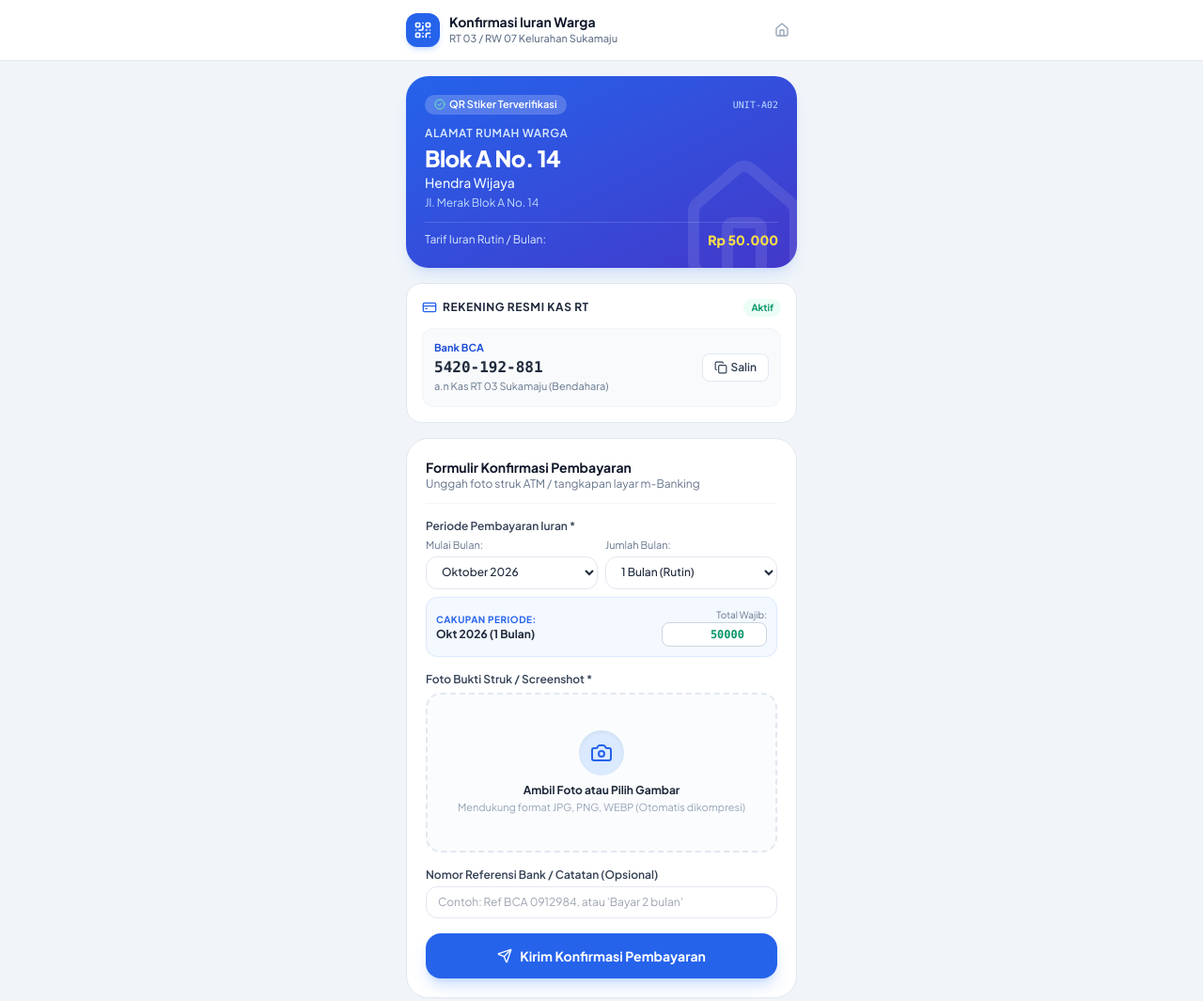
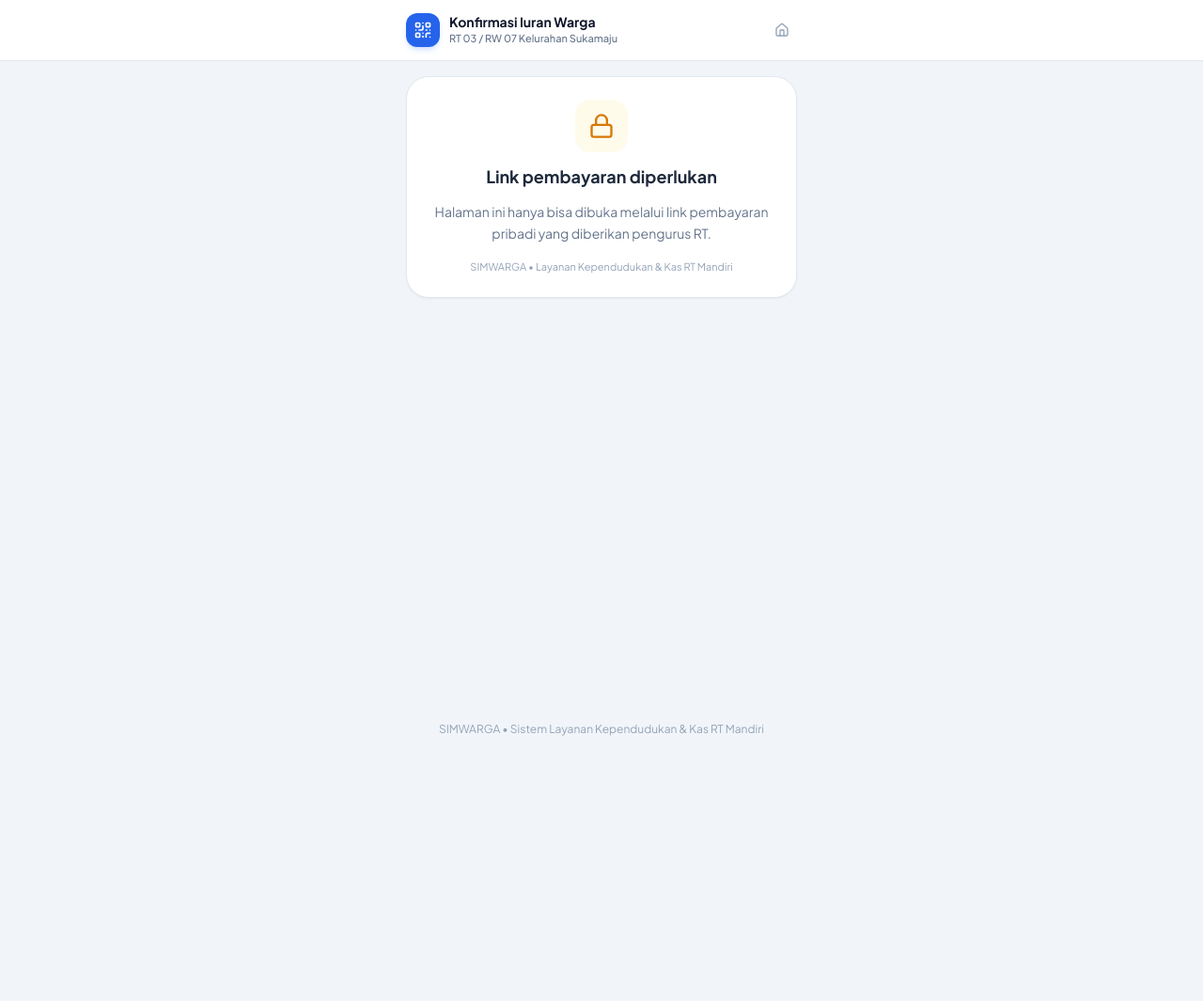
Before and after one commit to agungtri/SIMWARGA, a plain HTML site: page bayar.html in a window 1280 px wide. Shown: the top 1065 px of the page at 94% size. After the commit the page ends 800 px from the top, so only its background shows below. Drawn offline with nearby package versions, Linux system fonts and the light colour scheme.

Commit message:
feat(bayar): wajibkan token pada link pembayaran, link tanpa token tampilkan gerbang

```diff
--- a/bayar.html
+++ b/bayar.html
@@ -59,6 +59,18 @@
 
   <!-- Main Container -->
   <main class="max-w-md mx-auto w-full p-4 flex-1 space-y-4">
+
+    <!-- Gerbang: tampil saat link tidak membawa token yang sah -->
+    <div id="gerbang-token" class="hidden bg-white rounded-3xl p-6 shadow-sm border border-slate-200 text-center space-y-3">
+      <div class="w-14 h-14 mx-auto rounded-2xl bg-amber-50 text-amber-600 flex items-center justify-center">
+        <i data-lucide="lock" class="w-7 h-7"></i>
+      </div>
+      <h2 id="gerbang-judul" class="text-lg font-bold text-slate-800">Link pembayaran diperlukan</h2>
+      <p id="gerbang-pesan" class="text-sm text-slate-500 leading-relaxed">Halaman ini hanya bisa dibuka melalui link pembayaran pribadi yang diberikan pengurus RT.</p>
+      <p class="text-[11px] text-slate-400 pt-1">SIMWARGA &bull; Layanan Kependudukan &amp; Kas RT Mandiri</p>
+    </div>
+
+    <div id="konten-bayar" class="space-y-4">
 
     <!-- Card 1: Identitas Unit Rumah Hasil Scan QR Stiker -->
     <div class="bg-gradient-to-br from-blue-600 to-indigo-700 text-white rounded-3xl p-5 shadow-lg shadow-blue-500/15 relative overflow-hidden">
@@ -257,6 +269,8 @@
       <div id="container-riwayat-unit" class="space-y-2">
         <!-- Akan di-render otomatis via JS -->
       </div>
+    </div>
+
     </div>
 
   </main>
@@ -521,9 +535,11 @@
         currentUnit = unitList.find(u => u.blok.toLowerCase() === blokParam.toLowerCase() && u.nomorRumah === noParam);
       }
 
-      // Jika belum ketemu, ambil unit pertama sebagai default sample demo
-      if (!currentUnit && unitList.length > 0) {
-        currentUnit = unitList[1] || unitList[0];
+      // Gerbang akses: tanpa token/parameter yang sah, jangan tampilkan data warga mana pun
+      const punyaParameter = !!(unitParam || (blokParam && noParam));
+      if (!punyaParameter || !currentUnit) {
+        tampilkanGerbang(tokenParam && !unitParam ? 'rusak' : 'tanpa-token');
+        return;
       }
 
       if (currentUnit) {
@@ -535,6 +551,24 @@
 
       updatePeriodeMultiBulan();
       renderRiwayatUnit();
+    }
+
+    // Tampilkan layar gerbang saat link tidak membawa token yang sah
+    function tampilkanGerbang(alasan) {
+      const konten = document.getElementById('konten-bayar');
+      const gerbang = document.getElementById('gerbang-token');
+      if (konten) konten.classList.add('hidden');
+      if (!gerbang) return;
+      gerbang.classList.remove('hidden');
+      const judul = document.getElementById('gerbang-judul');
+      const pesan = document.getElementById('gerbang-pesan');
+      if (alasan === 'rusak') {
+        if (judul) judul.textContent = 'Link pembayaran tidak valid';
+        if (pesan) pesan.textContent = 'Token pada link ini tidak dikenali. Minta ulang link pembayaran Anda kepada pengurus RT.';
+      } else {
+        if (judul) judul.textContent = 'Link pembayaran diperlukan';
+        if (pesan) pesan.textContent = 'Halaman ini hanya bisa dibuka melalui link pembayaran pribadi yang diberikan pengurus RT.';
+      }
     }
 
     // Render Riwayat Pembayaran Unit Ini & Kartu 12 Bulan
```
Also changed, not shown: index.html (+1 -1 lines).
